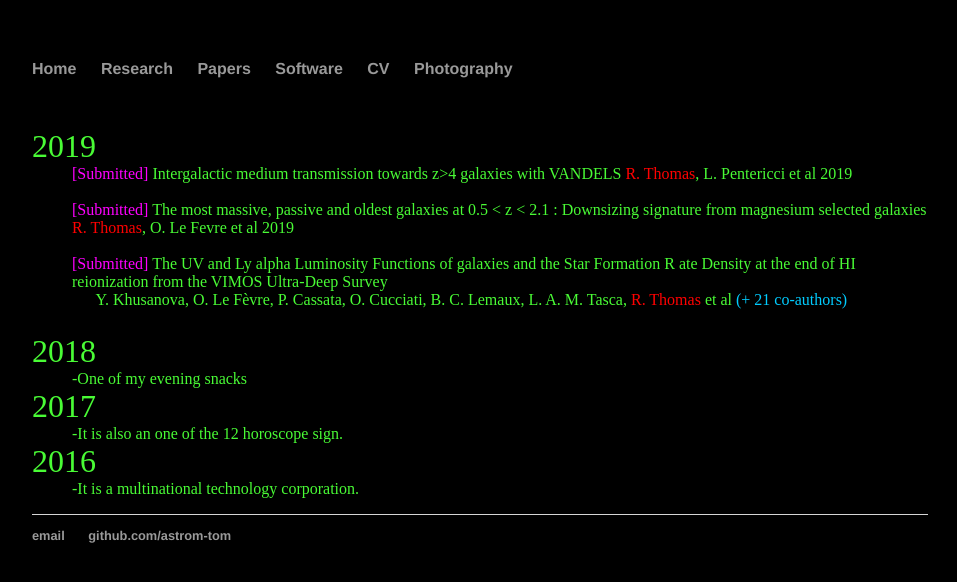
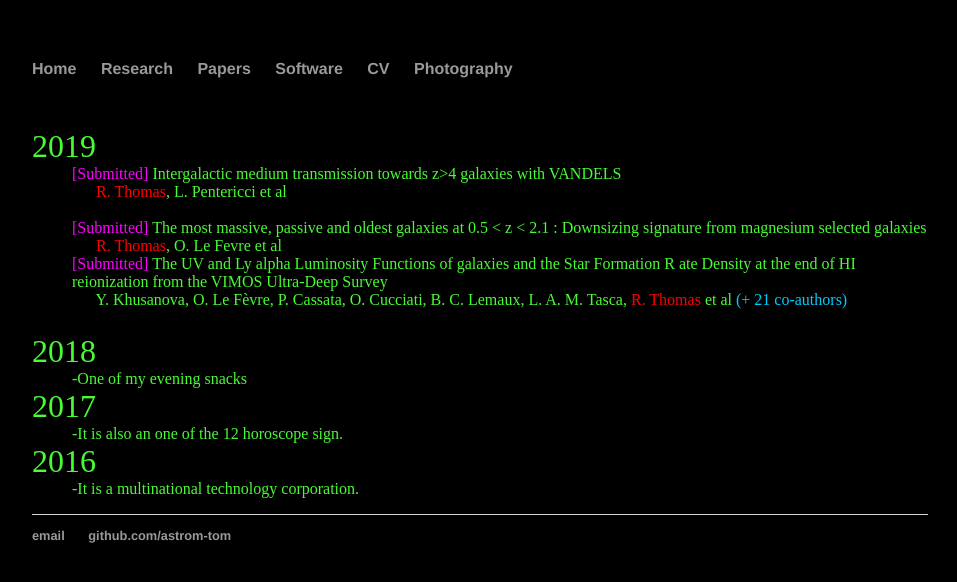
Before and after one commit to astrom-tom/astrom-tom.github.io, a Jekyll site: the page built from Papers/index.html, in a window 1280 px wide. Shown: the top 582 px of the page, without its empty margins (160-1117 px from the left). Built offline with Jekyll 4.4.1, drawn with Linux system fonts in a browser that asks for light colours.

Commit message:
Update index.html

```diff
--- a/Papers/index.html
+++ b/Papers/index.html
@@ -14,11 +14,13 @@ div.a {  text-indent: 150px;}
   <font size="6">2019
     </font>
    </dt>
-  <dd> <span class='subm'>[Submitted]</span> Intergalactic medium transmission towards z>4 galaxies with VANDELS
-     <span class='me'>R. Thomas</span>, L. Pentericci et al 2019</dd> <br>
+  <dd> <span class='subm'>[Submitted]</span> Intergalactic medium transmission towards z>4 galaxies with VANDELS<br>
+     &nbsp;&nbsp;&nbsp;&nbsp;&nbsp; <span class='me'>R. Thomas</span>, L. Pentericci et al</dd> <br>
 
   <dd> <span class='subm'>[Submitted]</span> The most massive, passive and oldest galaxies at 0.5 < z < 2.1 :
-     Downsizing signature from magnesium selected galaxies <span class='me'>R. Thomas</span>, O. Le Fevre et al 2019</dd>  <br>
+     Downsizing signature from magnesium selected galaxies <br>
+     &nbsp;&nbsp;&nbsp;&nbsp;&nbsp; <span class='me'>R. Thomas</span>, O. Le Fevre et al
+   </dd>
 
 
   <dd> <span class='subm'>[Submitted]</span> The UV and Ly alpha Luminosity Functions of galaxies and the Star Formation R
```
